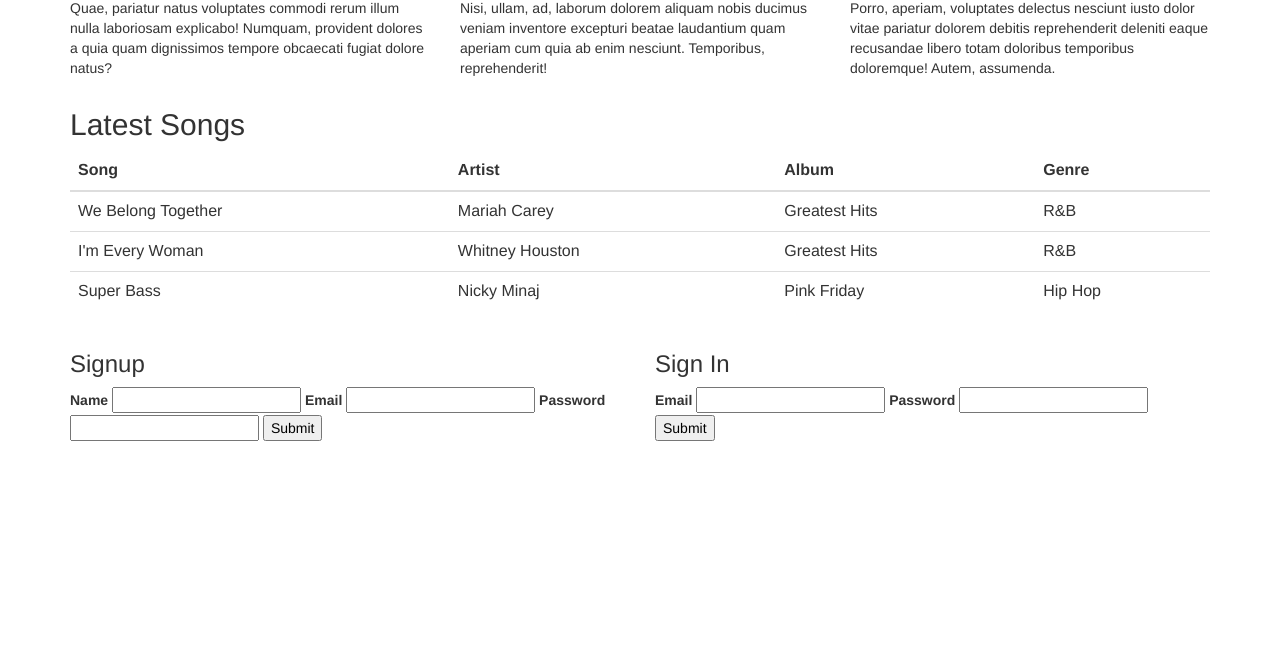
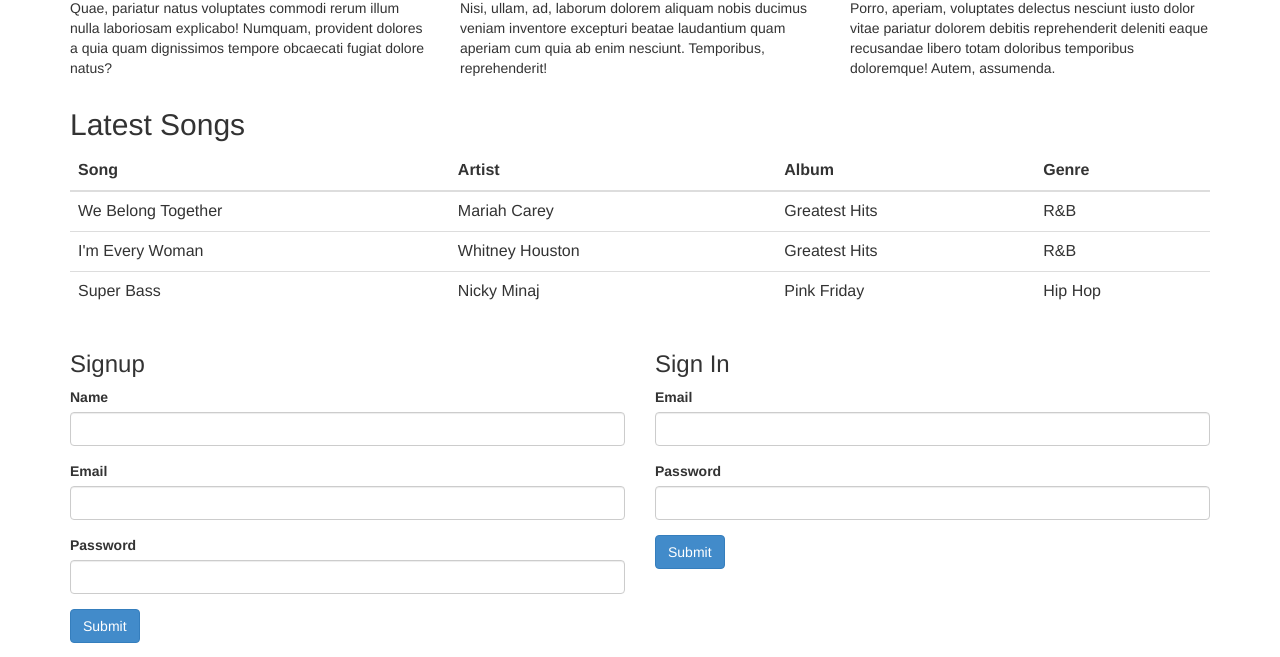
Before and after one commit to Codefornewark/bootstrap_newark, a plain HTML site: page index.html in a window 1280 px wide. Shown: the part 808-1465 px from the top of the page. Before the commit the page ends 1263 px from the top, so only its background shows below. Drawn offline with Linux system fonts and the light colour scheme.

Commit message:
added final code

```diff
--- a/index.html
+++ b/index.html
@@ -111,28 +111,38 @@
 				<div class="col-lg-6">
 					<h3>Signup</h3>
 					<form>
-						<label>Name</label>
-						<input type="text">
+						<div class="form-group">
+							<label>Name</label>
+							<input type="text" class="form-control">
+						</div>
 
-						<label>Email</label>
-						<input type="text">
+						<div class="form-group">
+							<label>Email</label>
+							<input type="text" class="form-control">
+						</div>
 
-						<label>Password</label>
-						<input type="text">
+						<div class="form-group">
+							<label>Password</label>
+							<input type="text" class="form-control">
+						</div>
 
-						<input type="submit">
+						<input type="submit" class="btn btn-primary">
 					</form>
 				</div>
 				<div class="col-lg-6">
 					<h3>Sign In</h3>
 					<form>
-						<label>Email</label>
-						<input type="text">
+						<div class="form-group">
+							<label>Email</label>
+							<input type="text" class="form-control">
+						</div>
 
-						<label>Password</label>
-						<input type="text">
+						<div class="form-group">
+							<label>Password</label>
+							<input type="text" class="form-control">
+						</div>
 
-						<input type="submit">
+						<input type="submit"  class="btn btn-primary">
 					</form>
 				</div>
 			</div>
```
